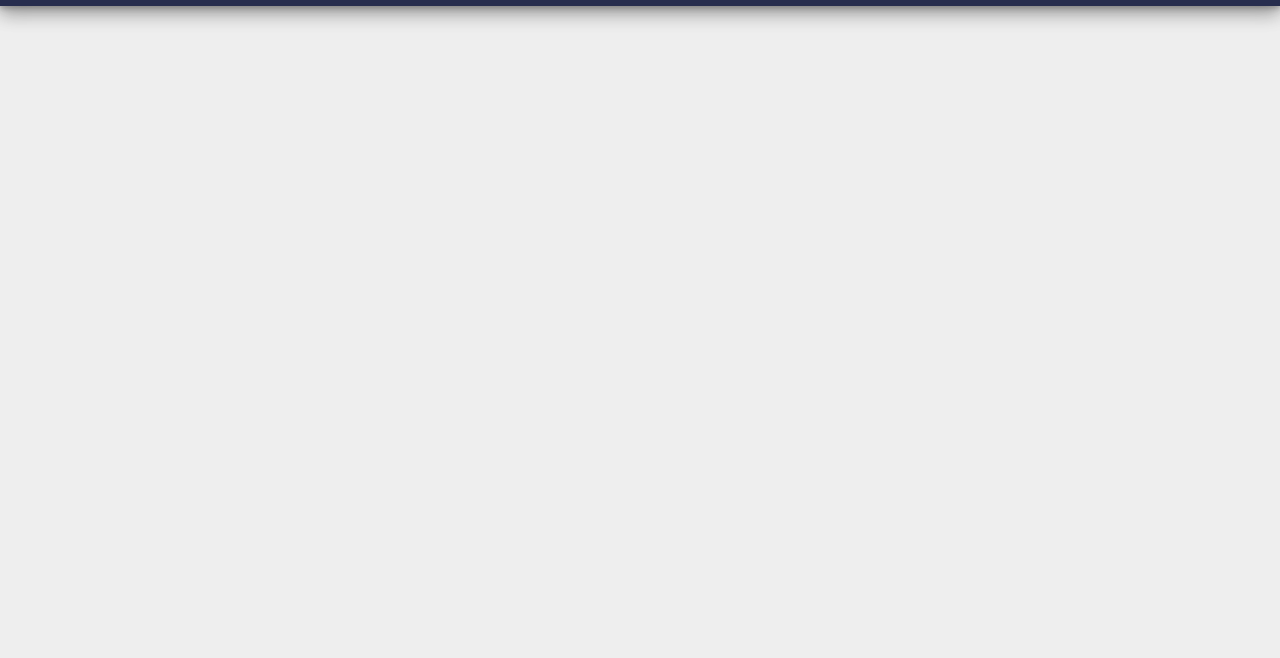
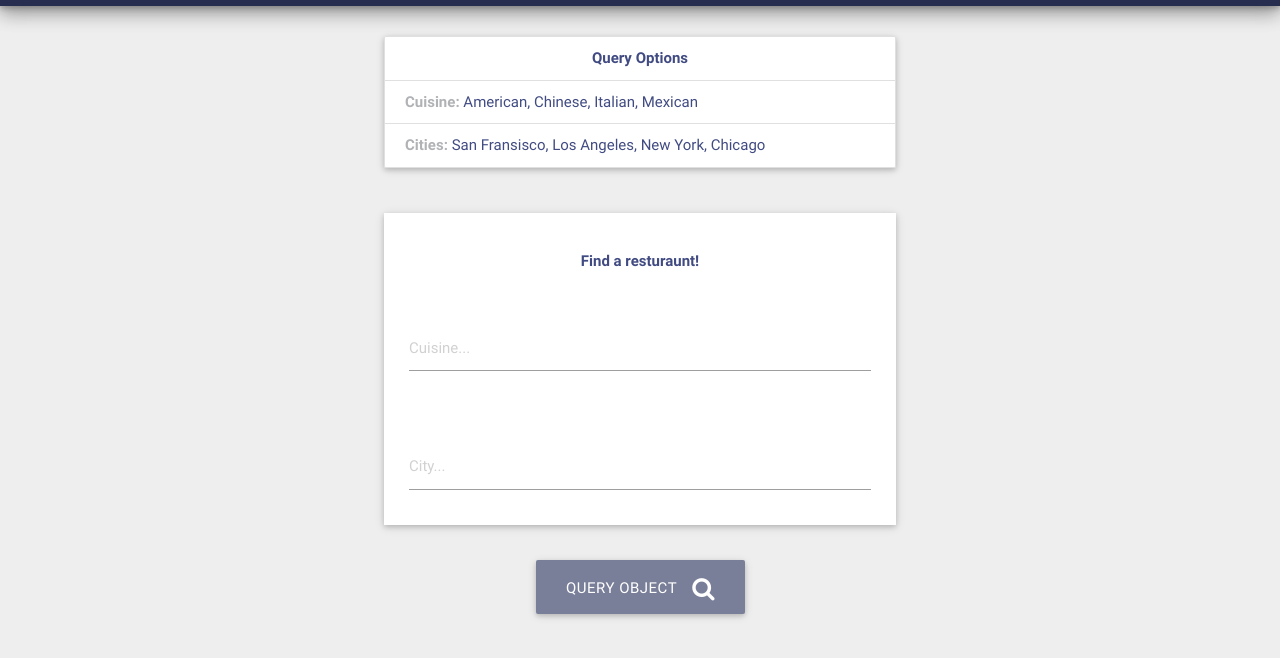
Before and after one commit to isaacg11/queryObjectExampleStamplay, a plain HTML site: page index.html in a window 1280 px wide. Shown: the part 58-716 px from the top of the page. Drawn offline with Linux system fonts and the light colour scheme.

Commit message:
added css design

```diff
--- a/index.html
+++ b/index.html
@@ -13,6 +13,62 @@
       <img id="logo" src="public/images/stamplay_logo.png"/>
     </div>
   </nav>
+<!--OPTIONS-->
+  <ul id="options" class="collection container z-depth-1">
+      <li class="collection-item center queryheader"><b>Query Options</b>
+      <li class="collection-item data">
+      <b class="header">Cuisine: </b>
+      <span class="queryheader">American, Chinese, Italian, Mexican</span>
+      </li>
+      <li class="collection-item data">
+      <b class="header">Cities: </b>
+      <span class="queryheader">San Fransisco, Los Angeles, New York, Chicago</span>
+      </li>
+  </ul>
+  <br>
+  <br>
+<!--QUERY SECTION-->
+   <div id="createSection" class="row container z-depth-1">
+   <br>
+   <p class="center"><b class='queryheader'>Find a resturaunt!</b></p>
+    <form class="col s12">
+      <div class="row">
+        <div
+        id="input"
+        onclick="reset()"
+        class="input-field col s12">
+          <br>
+          <input
+          placeholder="Cuisine..."
+          id="objectName"
+          type="text">
+        </div>
+      </div>
+      <div class="row">
+        <div
+        id="input"
+        onclick="reset()"
+        class="input-field col s12">
+          <br>
+          <input
+          placeholder="City..."
+          id="objectName"
+          type="text">
+        </div>
+      </div>
+      </div>
+      <div class="row center">
+        <div class="input-field col s12">
+          <a
+          onclick="createObject()"
+          id="btn"
+          class="waves-effect waves-light btn-large">
+          <i class="fa fa-search right"></i></i>Query Object</a>
+        </div>
+      </div>
+    </form>
+  </div>
+  <br>
 
 
 
--- a/public/css/main.css
+++ b/public/css/main.css
@@ -15,3 +15,34 @@ body, html {
 	margin-top: 5px;
 
 }
+#options{
+	margin-top: 30px;
+	width: 40%;
+}
+#createSection{
+	width: 40%;
+	background-color: #FFFFFF;
+}
+#btn{
+	background-color: #7A7F99;
+}
+#input{
+	padding-left: 25px;
+	padding-right: 25px;
+}
+.input-field label {
+     color: #000;
+}
+.input-field input[type=text]:focus + label {
+     color: #000;
+}
+.input-field input[type=text]:focus {
+     border-bottom: 1px solid #FFD700;
+     box-shadow: 0 1px 0 0 #FFD700;
+}
+.header{
+	color: #B0B2B5;
+}
+.queryheader{
+	color: #414B82;
+}
```
